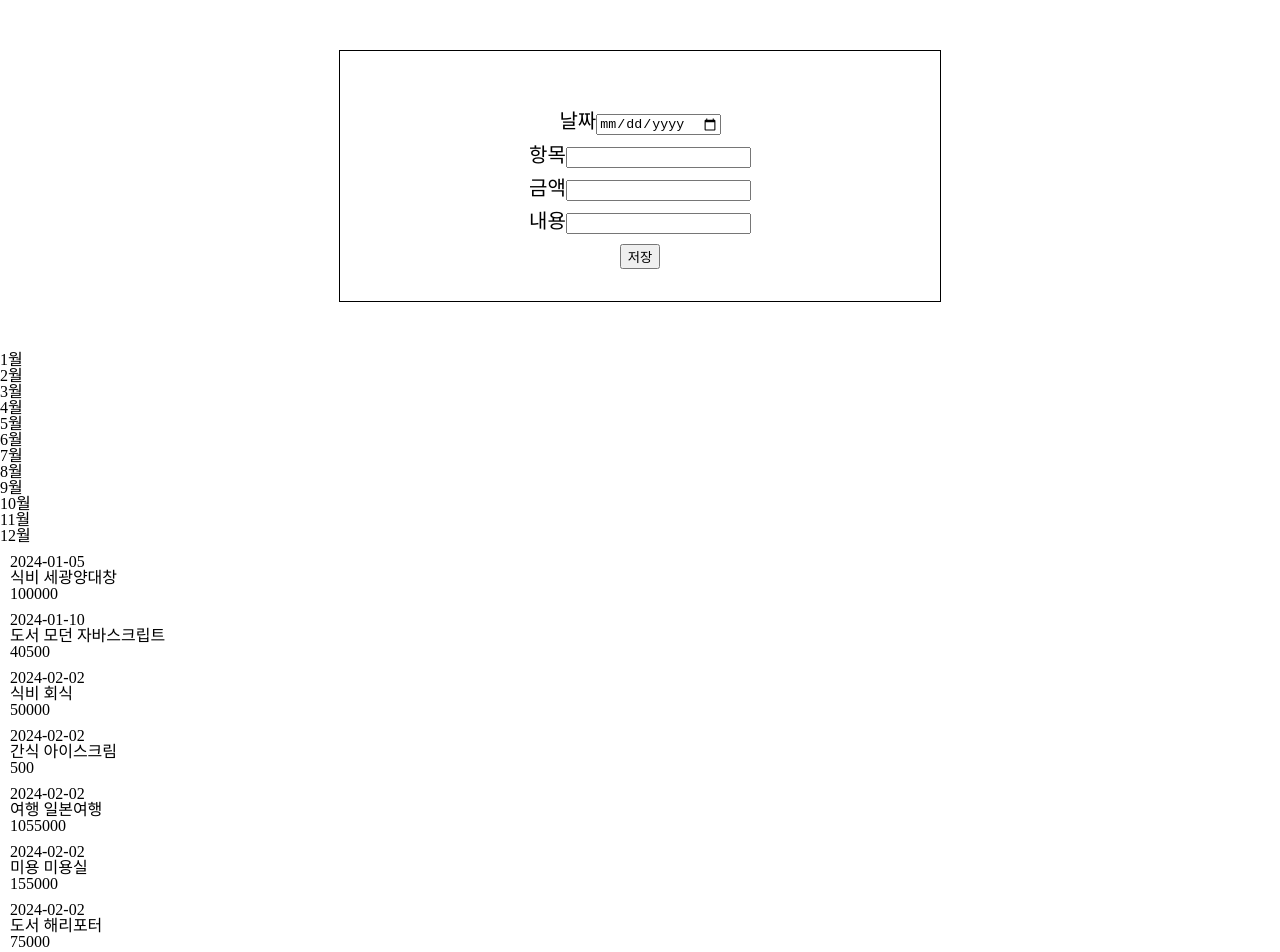
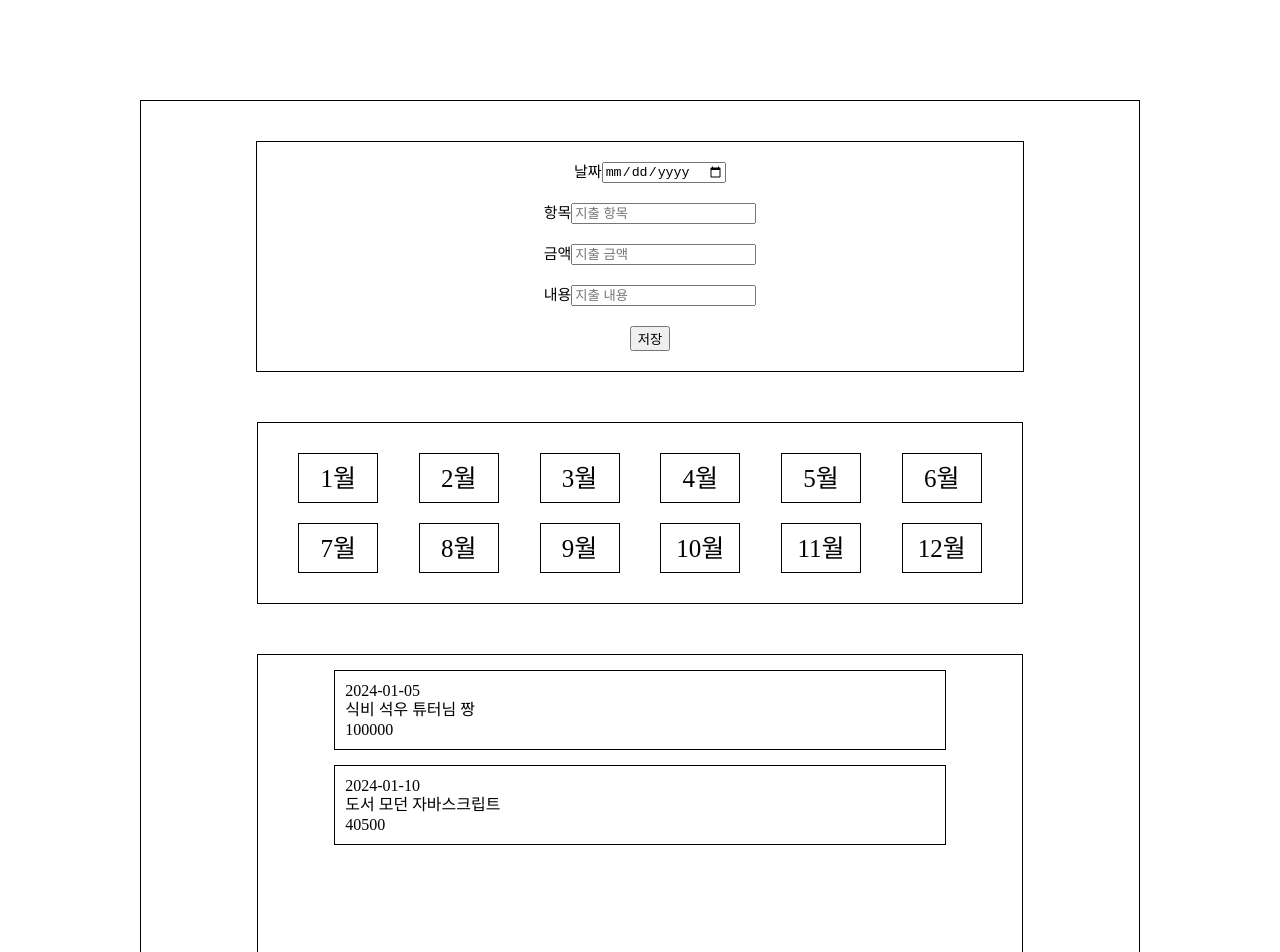
Before and after one commit to ssbmel/account-book, a React (Vite) app: page / in a window 1280 px wide. Shown: the top 952 px of the page. Built offline with nearby package versions, Linux system fonts and the light colour scheme.

Commit message:
nowMonth 상태 추가

```diff
--- a/src/App.jsx
+++ b/src/App.jsx
@@ -4,20 +4,75 @@ import { useState } from 'react';
 import styled from 'styled-components';
 import { v4 as uuidv4 } from 'uuid';
 
+  const Container = styled.div`
+    width: 1000px;
+    margin: 100px auto;
+    padding: 20px;
+    border: 1px solid black;
+    display: gird;
+    align-items : center;
+    justify-content: center;
+    box-sizing: border-box;
+  `
   const InputBox = styled.div`
+    width: 80%;
     border : 1px solid black;
-    width : 600px;
-    height : 200px;
+    text-align : center;
+    margin : 20px auto;
+    padding: 10px 0;
+    display: grid;
+    justify-content: center;
+  `
+  const InputContent = styled.div`
+    width : 100%;
+    margin : 10px;
+    font-size : 15px;
+    display: flex;
+    align-items : center;
+    justify-content: center;
+  `
+  const MonthList = styled.div`
+    width: 80%;
+    padding: 20px;
+    border : 1px solid black;
+    display: grid;
+    place-items: center;
+    grid-template-columns: repeat(6, 1fr);
     text-align : center;
     margin : 50px auto;
-    padding-top : 50px;
+    box-sizing: border-box;
   `
-  const InputContent = styled.div`
-    margin : 10px;
-    font-size : 20px;
+  const Monthly = styled.div`
+    border : 1px solid black;
+    width: 80px;
+    height: 50px;
+    margin: 10px;
+    font-size: 25px;
+    display: flex;
+    align-items : center;
+    justify-content: center;
+    cursor: pointer;
+    box-sizing: border-box;
   `
   const ListContent = styled.div`
-    margin : 10px;
+    width: 80%;
+    margin : 15px auto;
+    padding: 10px;
+    border: 1px solid black;
+    height: 80px;
+    display: grid;
+    align-items : center;
+    box-sizing: border-box;
+  `
+  const ListBox = styled.div`
+    border: 1px solid black;
+    width: 80%;
+    height: 500px;
+    margin: 10px auto;
+    align-items : center;
+    justify-content: center;
+    box-sizing: border-box;
+    overflow-y: auto;
   `
 function App() {
   const [contents, setContents] = useState(
@@ -27,7 +82,7 @@ function App() {
         date: "2024-01-05",
         item: "식비",
         amount: 100000,
-        description: "세광양대창",
+        description: "석우 튜터님 짱",
       },
       {
         id: "25600f72-53b4-4187-a9c2-47358580e2f8",
@@ -58,13 +113,6 @@ function App() {
         description: "일본여행",
       },
         {
-        id: "25600f72-97p2-14a7-a9c2-47363950e2t8",
-        date: "2024-02-02",
-        item: "미용",
-        amount: 155000,
-        description: "미용실",
-      },
-          {
         id: "24312f70-97q2-14a7-a9c2-47132950e2t8",
         date: "2024-02-02",
         item: "도서",
@@ -74,10 +122,14 @@ function App() {
     ]
   )
 
+  const [nowMonth, setNowMonth] = useState(1);
+
   const [date, setDate] = useState("");
   const [item, setItem] = useState("");
   const [amount, setAmount] = useState("");
   const [description, setDescription] = useState("");
+
+
 
   const addContentHandler = () => {
     if(item === "" || amount === "" || description ==="") {
@@ -97,30 +149,33 @@ function App() {
     setDescription("");
   }
 
-  const month = new Array(12).fill(null);
+  const month = [1, 2, 3, 4, 5, 6, 7, 8, 9, 10, 11, 12];
+
 
   return (
-    <>
+    <Container>
       <InputBox>
-        <InputContent>날짜<input type="date" value={date} onChange={(e)=> {setDate(e.target.value);}}/></InputContent>
-        <InputContent>항목<input type="text" value={item} onChange={(e)=> {setItem(e.target.value);}}/></InputContent>
-        <InputContent>금액<input type="text" value={amount} onChange={(e)=> {setAmount(e.target.value);}}/></InputContent>
-        <InputContent>내용<input type="text" value={description} onChange={(e)=> {setDescription(e.target.value);}}/></InputContent>
+        <InputContent>날짜 <input type="date" value={date} onChange={(e)=> {setDate(e.target.value);}}/></InputContent>
+        <InputContent>항목 <input type="text" placeholder="지출 항목" value={item} onChange={(e)=> {setItem(e.target.value);}}/></InputContent>
+        <InputContent>금액 <input type="text" placeholder="지출 금액" value={amount} onChange={(e)=> {setAmount(e.target.value);}}/></InputContent>
+        <InputContent>내용 <input type="text" placeholder="지출 내용" value={description} onChange={(e)=> {setDescription(e.target.value);}}/></InputContent>
         <InputContent><button onClick={addContentHandler}>저장</button></InputContent>
       </InputBox>
 
-      <div>
+      <MonthList>
         {month.map((m, index) => {
           return (
-            <div key={index}>{index+1}월</div>
+            <Monthly
+            key={index}
+            onClick={()=>setNowMonth(m)}>
+              {m}월
+            </Monthly>
           )}
           )}
-
-      </div>
-
-
-      <div>
-        {contents.map(content => (
+      </MonthList>
+      <ListBox>
+        {contents.filter((content)=> content.date.split('-')[1] === nowMonth.toString().padStart(2, '0'))
+        .map(content => (
           <List
             key={content.id}
             id={content.id}
@@ -130,8 +185,8 @@ function App() {
             description={content.description}
           />
         ))}
-      </div>
-    </>
+      </ListBox>
+    </Container>
   );
 }
 
@@ -140,11 +195,9 @@ export default App;
 const List = ({id, date, item, amount, description}) => {
   return (
       <ListContent>
-      <div>
         <p>{date}</p>
         <p>{item} {description}</p>
         <p>{amount}</p>
-      </div>
       </ListContent>
   );
 }
```
Also changed, not shown: src/index.css (line endings or trailing spaces). Lines whose indentation alone changed are shown as unchanged.
